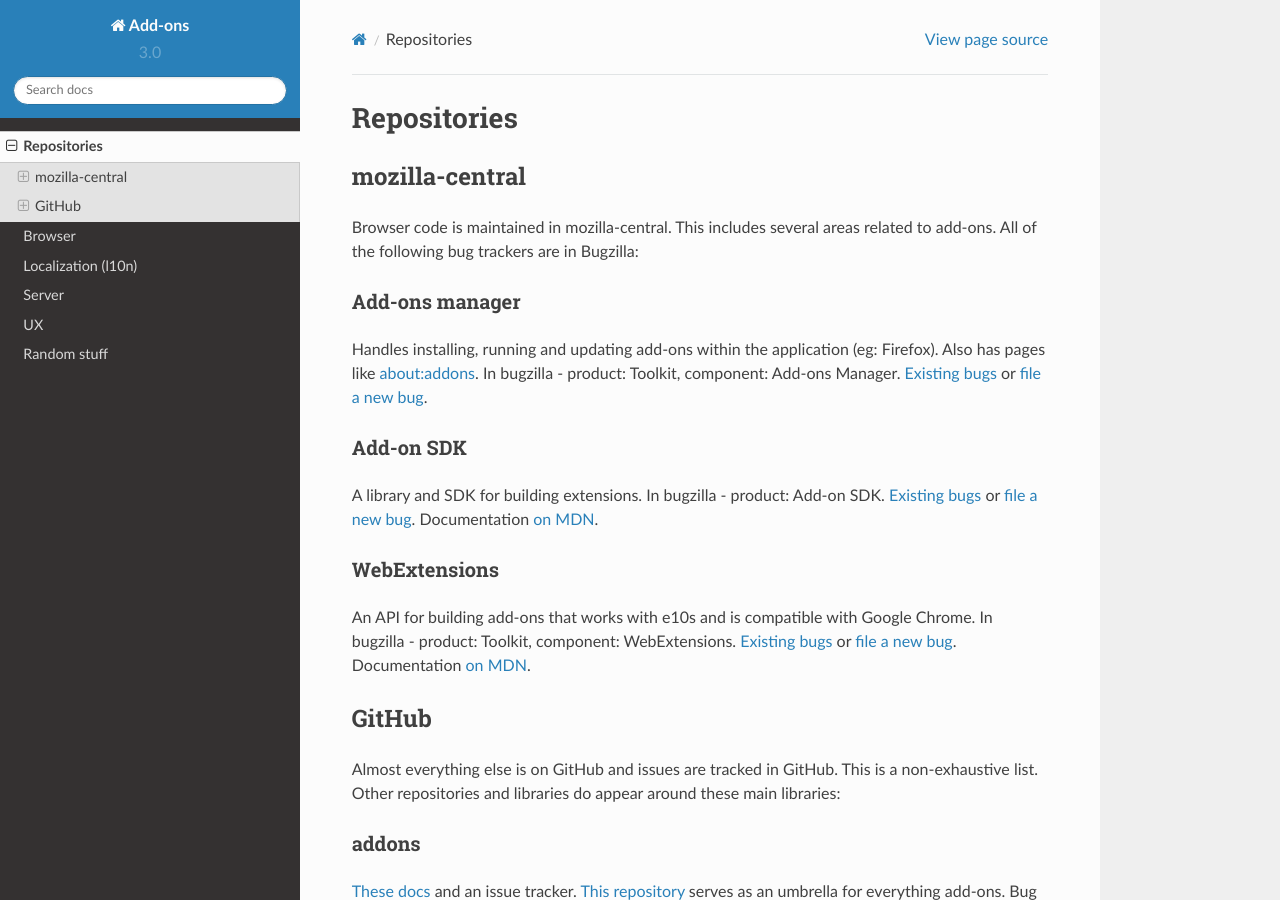
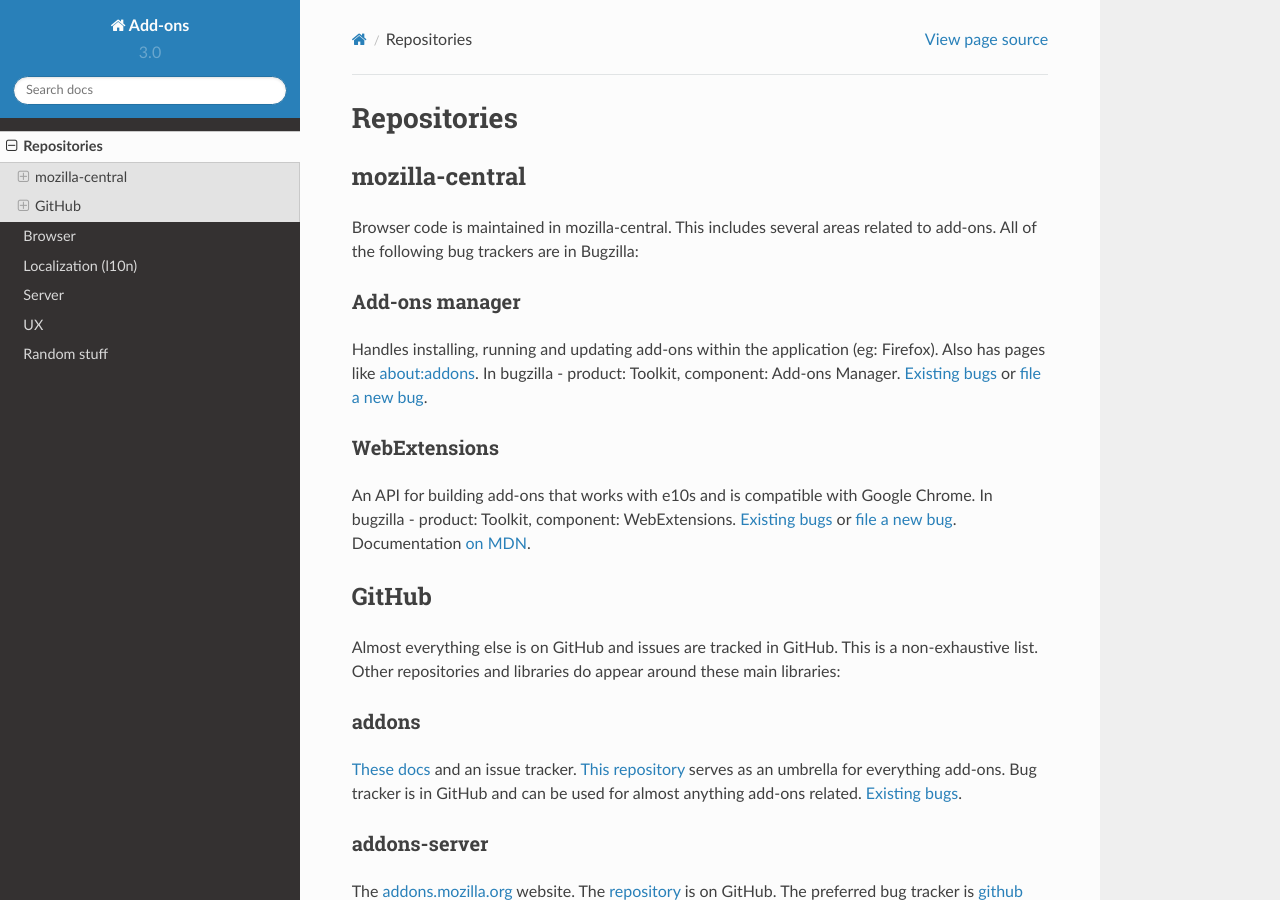
Before and after one commit to mozilla/addons, a Sphinx documentation site: the page built from docs/repositories.rst, in a window 1280 px wide and 900 px high. Built offline with Sphinx 7.4.7 and the Read the Docs theme 2.0.0, drawn with Linux system fonts in a browser that asks for light colours.

Commit message:
Remove SDK

```diff
--- a/docs/repositories.rst
+++ b/docs/repositories.rst
@@ -9,10 +9,6 @@
 Add-ons manager
 ~~~~~~~~~~~~~~~
 Handles installing, running and updating add-ons within the application (eg: Firefox). Also has pages like about:addons. In bugzilla - product: Toolkit, component: Add-ons Manager. `Existing bugs <https://bugzilla.mozilla.org/buglist.cgi?bug_status=UNCONFIRMED&bug_status=NEW&bug_status=ASSIGNED&bug_status=REOPENED&component=Add-ons%20Manager&product=Toolkit>`__ or `file a new bug <https://bugzilla.mozilla.org/enter_bug.cgi?product=Toolkit&component=Add-ons%20Manager>`__.
-
-Add-on SDK
-~~~~~~~~~~
-A library and SDK for building extensions. In bugzilla - product: Add-on SDK. `Existing bugs <https://bugzilla.mozilla.org/buglist.cgi?&bug_status=UNCONFIRMED&bug_status=NEW&bug_status=ASSIGNED&bug_status=REOPENED&product=Add-on%20SDK>`__ or `file a new bug <https://bugzilla.mozilla.org/enter_bug.cgi?product=Add-on%20SDK>`__. Documentation `on MDN <https://developer.mozilla.org/en-US/Add-ons/SDK>`__.
 
 WebExtensions
 ~~~~~~~~~~~~~
```
